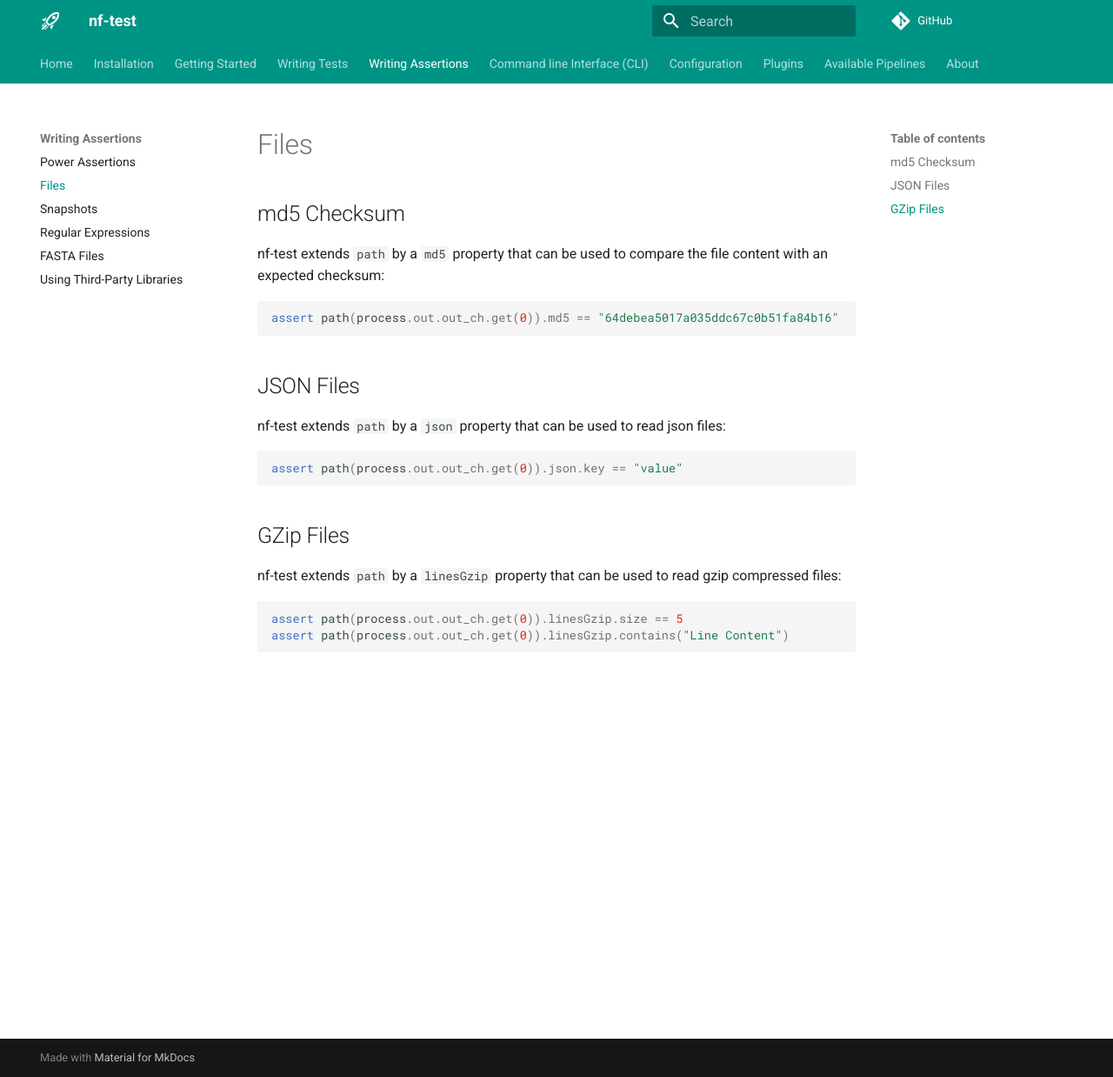
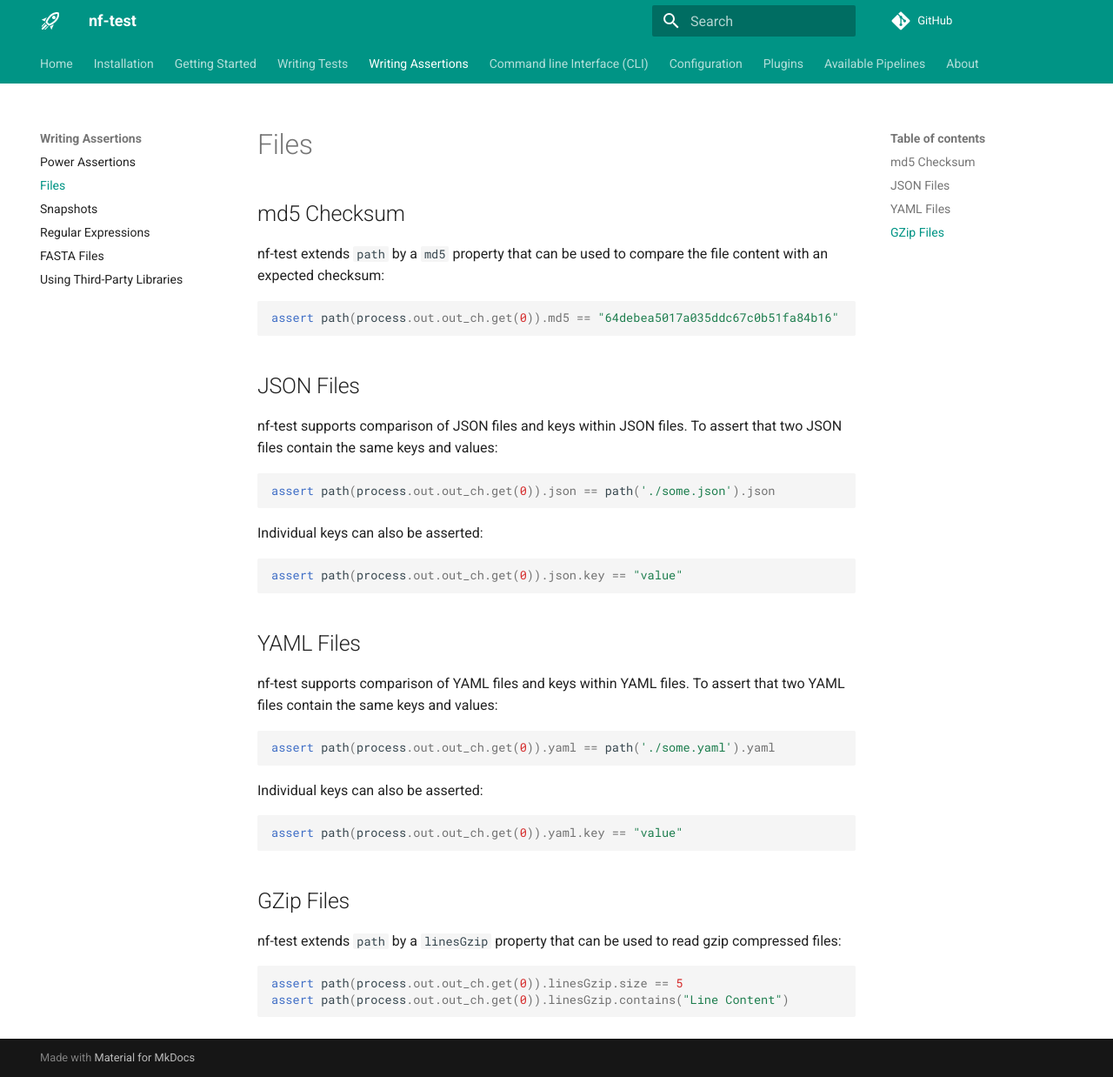
Before and after one commit to askimed/nf-test, an MkDocs documentation site: the page built from docs/assertions/files.md, in a window 1280 px wide and 1238 px high. Shown: the whole window at 87% size. Built offline with MkDocs 1.6.1 and Material for MkDocs 9.7.7, drawn with Linux system fonts in a browser that asks for light colours; comment, search, counter and statistics services are not loaded.

Commit message:
Add YAML assertions (#52)
Co-authored-by: i.pieniak <i.pieniak@achillestx.com>

````diff
--- a/docs/assertions/files.md
+++ b/docs/assertions/files.md
@@ -9,12 +9,27 @@ assert path(process.out.out_ch.get(0)).md5 == "64debea5017a035ddc67c0b51fa84b16"
 ```
 
 ## JSON Files
-
-nf-test extends `path` by a `json` property that can be used to read json files:
-
+nf-test supports comparison of JSON files and keys within JSON files.
+To assert that two JSON files contain the same keys and values:
+```Groovy
+assert path(process.out.out_ch.get(0)).json == path('./some.json').json
+```
+Individual keys can also be asserted:
 
 ```Groovy
 assert path(process.out.out_ch.get(0)).json.key == "value"
+```
+
+## YAML Files
+nf-test supports comparison of YAML files and keys within YAML files.
+To assert that two YAML files contain the same keys and values:
+```Groovy
+assert path(process.out.out_ch.get(0)).yaml == path('./some.yaml').yaml
+```
+Individual keys can also be asserted:
+
+```Groovy
+assert path(process.out.out_ch.get(0)).yaml.key == "value"
 ```
 
 ## GZip Files
--- a/pom.xml
+++ b/pom.xml
@@ -44,6 +44,12 @@
 		<dependency>
 			<groupId>org.codehaus.groovy</groupId>
 			<artifactId>groovy-nio</artifactId>
+			<version>3.0.9</version>
+		</dependency>
+
+		<dependency>
+			<groupId>org.codehaus.groovy</groupId>
+			<artifactId>groovy-yaml</artifactId>
 			<version>3.0.9</version>
 		</dependency>
 
````
Also changed, not shown: 2 other files.
